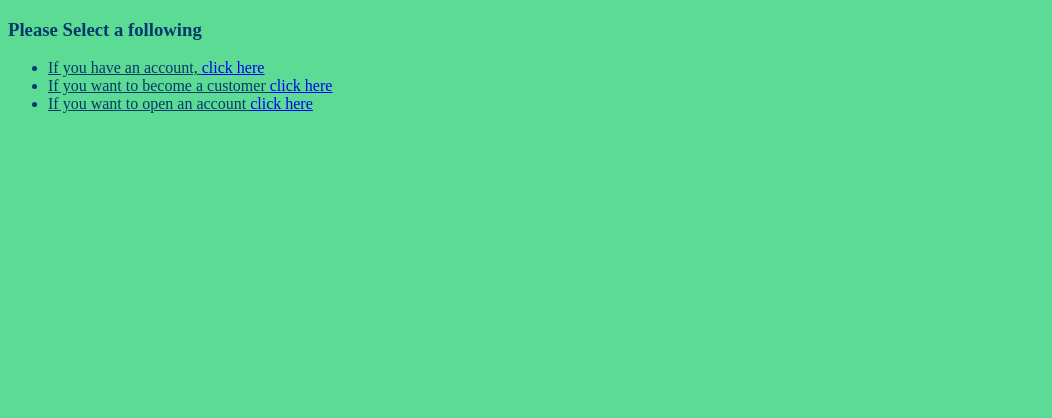
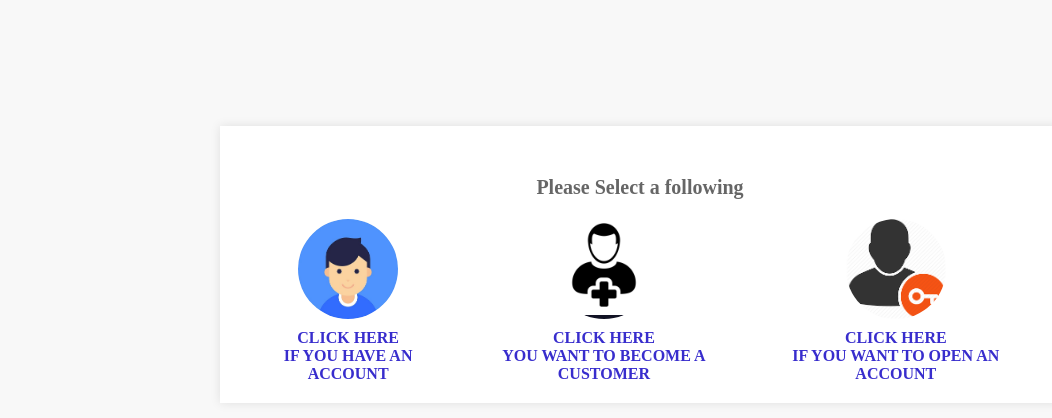
Before and after one commit to Prathamesh-007/Bank-Management-System, a Flask app: page / in a window 1280 px wide. Shown: the top 418 px of the page, without its empty margins (0-1052 px from the left). Run offline with Flask 3, Linux system fonts and the light colour scheme.

Commit message:
login and home page done

```diff
--- a/static/css/style.css
+++ b/static/css/style.css
@@ -1,8 +1,8 @@
+/* prathamesh css
 .form {
     padding: 20px;
-    /* border: 20px; */
+    border: 20px;
     color: teal;
-
 }
 
 input {
@@ -11,7 +11,7 @@ input {
     border-color: antiquewhite;
 }
 
-body{
+body {
     background-color: #5CDB95;
     color: #05386b;
 }
@@ -22,4 +22,166 @@ th {
 
 li {
     color: #05386b;
+} */
+
+
+/*login-page*/
+
+#login-page {
+    max-width: 500px;
+    margin: 0 auto;
+    text-align: center;
+    padding: 50px;
+    background-color: #f8f8f8;
+    box-shadow: 0 0 10px rgba(0, 0, 0, 0.2);
+    border-radius: 10px;
+    margin-top: 50px;
 }
+
+#login-page h2 {
+    font-size: 36px;
+    margin-bottom: 30px;
+    color: #333;
+}
+
+#login-page h1 {
+    font-size: 24px;
+    margin-bottom: 20px;
+}
+
+#login-page form {
+    display: grid;
+    gap: 20px;
+}
+
+#login-page label {
+    font-size: 18px;
+    color: #666;
+}
+
+#login-page input[type="text"],
+#login-page input[type="password"],
+#login-page input[type="submit"] {
+    border-radius: 5px;
+    padding: 10px;
+    border: 1px solid #ccc;
+    font-size: 18px;
+    color: #666;
+}
+
+#login-page input[type="submit"] {
+    background-color: #333;
+    color: #fff;
+    cursor: pointer;
+}
+
+
+/* Home-page */
+
+body {
+    background-color: #f8f8f8;
+}
+
+.box {
+    width: 80%;
+    max-width: 800px;
+    margin: 0 auto;
+    background-color: #fff;
+    padding: 20px;
+    box-shadow: 0 0 10px rgba(0, 0, 0, 0.1);
+    text-align: center;
+}
+
+h2 {
+    font-size: 24px;
+    margin-bottom: 20px;
+}
+
+h3 {
+    font-size: 20px;
+    margin-bottom: 10px;
+}
+
+ul {
+    list-style: none;
+    padding: 0;
+    margin: 0;
+}
+
+li {
+    margin-bottom: 10px;
+}
+
+a {
+    color: #007bff;
+    text-decoration: none;
+}
+
+.image-container {
+    display: flex;
+    justify-content: space-between;
+    margin-top: 30px;
+}
+
+.image-container img {
+    width: 30%;
+}
+
+@media only screen and (max-width: 768px) {
+    .image-container {
+        flex-direction: column;
+    }
+    .image-container img {
+        margin-bottom: 20px;
+    }
+}
+
+
+/*Home-Page*/
+
+#home-page {
+    margin-top: 10%;
+}
+
+#home-page .box ul {
+    display: flex;
+    justify-content: center;
+    align-items: center;
+    list-style: none;
+    margin: 0;
+    padding: 0;
+}
+
+#home-page .box li {
+    margin: 0 10px;
+}
+
+#home-page .box li a {
+    display: flex;
+    flex-direction: column;
+    align-items: center;
+    text-align: center;
+    color: #382dcd;
+    text-decoration: none;
+}
+
+#home-page .box li a img {
+    width: 100px;
+    height: 100px;
+    object-fit: cover;
+    border-radius: 50%;
+    margin-bottom: 10px;
+}
+
+#home-page .box li a p {
+    margin: 0;
+    font-size: 16px;
+    font-weight: bold;
+    text-transform: uppercase;
+}
+
+#home-page .box h3 {
+    color: #666;
+    padding-top: 10px;
+    padding-bottom: 10px;
+}
--- a/templates/home.html
+++ b/templates/home.html
@@ -1,5 +1,6 @@
 <!DOCTYPE html>
 <html lang="en">
+
 <head>
     <meta charset="UTF-8">
     <meta http-equiv="X-UA-Compatible" content="IE=edge">
@@ -7,15 +8,38 @@
     <link rel="stylesheet" href="../static/css/style.css">
     <title>Home</title>
 </head>
+
 <body>
+    <section id="home-page">
+
+        <div class=" box ">
             {% if cust_id %}
             <h2>Your Customer ID is {{cust_id}}</h2>
             {% endif %}
             <h3>Please Select a following</h3>
             <ul>
-        <li><u>If you have an account, <a href="/Login">click here</a></u></li>
-        <li><u>If you want to become a customer <a href="/AddCustomer">click here</a></u></li>
-        <li><u>If you want to open an account <a href="/OpenAccount">click here</a></u></li>
+                <li>
+                    <a href="/Login ">
+                        <img src="assets_bank/login_avatar.jpg " alt="Login ">
+                        <p><span>click here<br></span>If you have an account</p>
+                    </a>
+                </li>
+                <li>
+                    <a href="/AddCustomer ">
+                        <img src="assets_bank/add_cutomer.jpg " alt="Add Customer ">
+                        <p><span>click here<br></span> you want to become a customer</p>
+                    </a>
+                </li>
+                <li>
+                    <a href="/OpenAccount ">
+                        <img src="assets_bank/open_account.png " alt="Open Account ">
+                        <p><span>click here<br></span>If you want to open an account</p>
+                    </a>
+                </li>
             </ul>
+
+        </div>
+    </section>
 </body>
+
 </html>
```
Also changed, not shown: templates/Login.html (+16 -11 lines), assets_bank/add_cutomer.jpg (added), assets_bank/login_avatar.jpg (added), assets_bank/open_account.png (added), templates/assets_bank/add_cutomer.jpg (added), templates/assets_bank/login_avatar.jpg (added), templates/assets_bank/open_account.png (added). Lines whose indentation alone changed are shown as unchanged.
